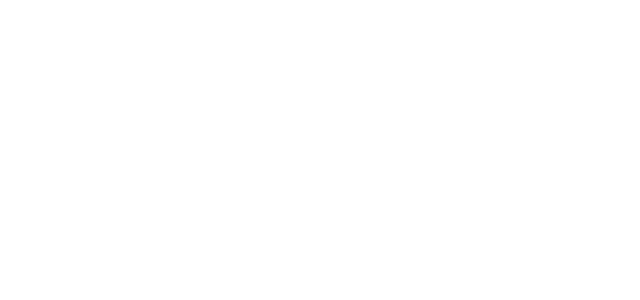
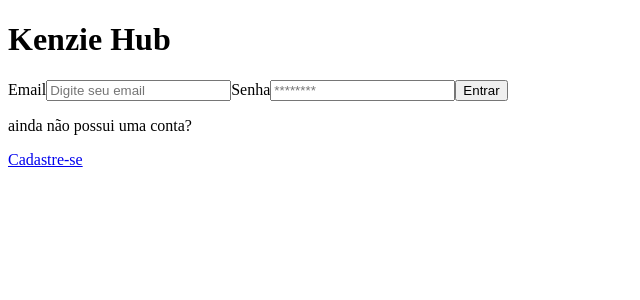
Before and after one commit to enricovieira/react-entrega-kenzie-hub, a React (Create React App) app in the folder react-entrega-kenzie-hub/: page / in a window 1280 px wide. Shown: the top 300 px of the page, without its empty margins (0-640 px from the left). Built offline with nearby package versions, Linux system fonts and the light colour scheme.

Commit message:
feature: add login requisition

```diff
--- a/react-entrega-kenzie-hub/package.json
+++ b/react-entrega-kenzie-hub/package.json
@@ -3,15 +3,18 @@
   "version": "0.1.0",
   "private": true,
   "dependencies": {
+    "@hookform/resolvers": "^2.9.8",
     "@testing-library/jest-dom": "^5.14.1",
     "@testing-library/react": "^13.0.0",
     "@testing-library/user-event": "^13.2.1",
     "axios": "^1.1.2",
     "react": "^18.2.0",
     "react-dom": "^18.2.0",
+    "react-hook-form": "^7.37.0",
     "react-router-dom": "^6.4.2",
     "react-scripts": "5.0.1",
-    "web-vitals": "^2.1.0"
+    "web-vitals": "^2.1.0",
+    "yup": "^0.32.11"
   },
   "scripts": {
     "start": "react-scripts start",
--- a/react-entrega-kenzie-hub/src/App.jsx
+++ b/react-entrega-kenzie-hub/src/App.jsx
@@ -1,8 +1,18 @@
+import { Routes, Route } from "react-router-dom";
+import Dashboard from "./Pages/Dashboard";
+import LoginPage from "./Pages/LoginPage";
+import NotFoundPage from "./Pages/NotFoundPage";
+import RegisterPage from "./Pages/RegisterPage";
 
 function App() {
   return (
     <div className="App">
-
+      <Routes>
+        <Route path="/" element={<LoginPage />} />
+        <Route path="register" element={<RegisterPage />} />
+        <Route path="dashboard" element={<Dashboard />} />
+        <Route path="*" element={<NotFoundPage />} />
+      </Routes>
     </div>
   );
 }
--- /dev/null
+++ b/react-entrega-kenzie-hub/src/Pages/Dashboard/index.jsx
@@ -0,0 +1,5 @@
+const Dashboard = ()=>{
+  return <h1>DASHBOARD</h1>
+}
+
+export default Dashboard
--- /dev/null
+++ b/react-entrega-kenzie-hub/src/Pages/LoginPage/index.jsx
@@ -0,0 +1,14 @@
+import LoginForm from "../../components/LoginForm";
+
+const LoginPage = () => {
+  return (
+    <>
+      <h1>Kenzie Hub</h1>
+      <LoginForm />
+      <p>ainda não possui uma conta?</p>
+      <a href="/register">Cadastre-se</a>
+    </>
+  );
+};
+
+export default LoginPage;
--- /dev/null
+++ b/react-entrega-kenzie-hub/src/Pages/NotFoundPage/index.jsx
@@ -0,0 +1,5 @@
+const NotFoundPage = () => {
+  return <h1>404 NOT FOUND</h1>;
+};
+
+export default NotFoundPage;
--- /dev/null
+++ b/react-entrega-kenzie-hub/src/Pages/RegisterPage/index.jsx
@@ -0,0 +1,5 @@
+const RegisterPage = () => {
+  return <h1>REGISTERPAGE</h1>;
+};
+
+export default RegisterPage;
--- /dev/null
+++ b/react-entrega-kenzie-hub/src/components/LoginForm/index.jsx
@@ -0,0 +1,27 @@
+import * as yup from "yup";
+import { useForm } from "react-hook-form";
+import { yupResolver } from "@hookform/resolvers/yup";
+import axios from "axios";
+
+const LoginForm = () => {
+  const { register, handleSubmit } = useForm();
+
+  const onSubmitFunction = (data) => {
+    axios
+      .post("https://kenziehub.herokuapp.com/sessions", data)
+      .then((res) => console.log(res))
+      .catch((err) => console.log(err));
+  };
+
+  return (
+    <form onSubmit={handleSubmit(onSubmitFunction)}>
+      <label htmlFor="email">Email</label>
+      <input placeholder="Digite seu email" {...register("email")} />
+      <label htmlFor="password">Senha</label>
+      <input type="password" placeholder="********" {...register("password")} />
+      <button type="submit">Entrar</button>
+    </form>
+  );
+};
+
+export default LoginForm;
--- a/react-entrega-kenzie-hub/src/index.js
+++ b/react-entrega-kenzie-hub/src/index.js
@@ -1,11 +1,13 @@
-import React from 'react';
-import ReactDOM from 'react-dom/client';
-import App from './App';
+import React from "react";
+import ReactDOM from "react-dom/client";
+import App from "./App";
+import { BrowserRouter } from "react-router-dom";
 
-
-const root = ReactDOM.createRoot(document.getElementById('root'));
+const root = ReactDOM.createRoot(document.getElementById("root"));
 root.render(
   <React.StrictMode>
-    <App />
+    <BrowserRouter>
+      <App />
+    </BrowserRouter>
   </React.StrictMode>
 );
```
Also changed, not shown: 1 other file (tests, documents, lock files or other folders).
